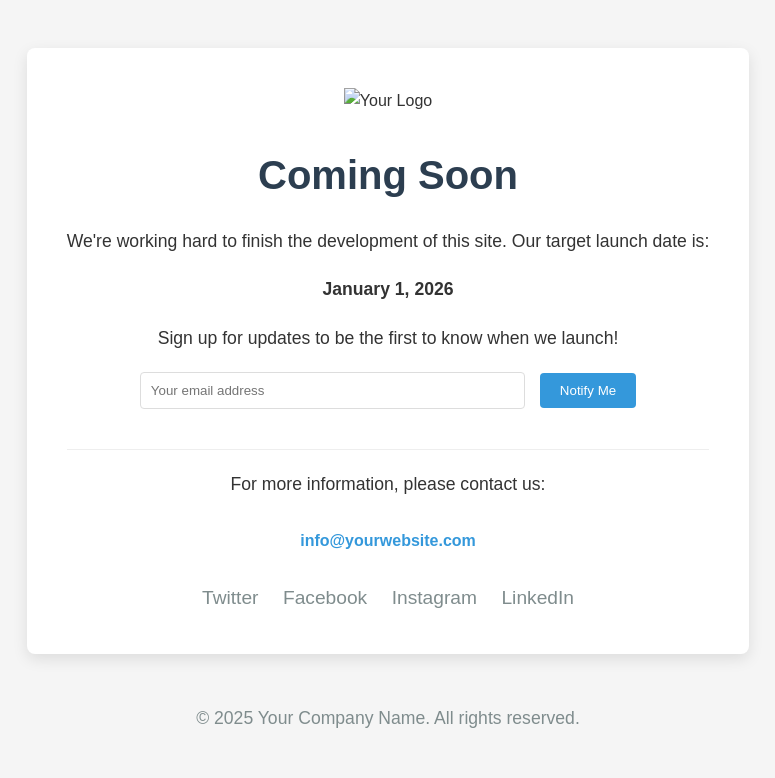
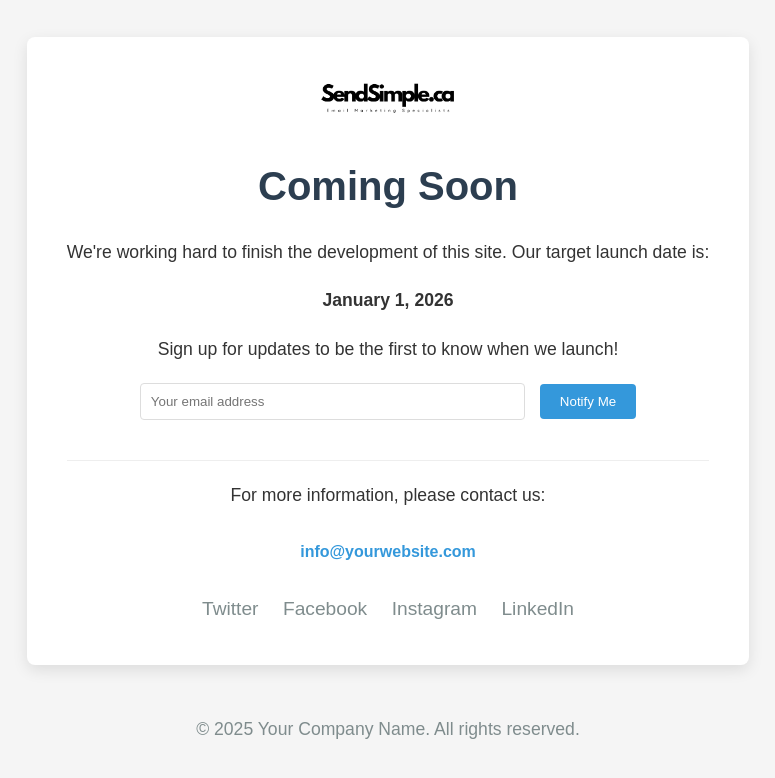
Before and after one commit to SendSimpleCa/Geo, a plain HTML site: page index.html in a window 1280 px wide. Shown: the whole page, without its empty margins (252-1027 px from the left). Drawn offline with Linux system fonts and the light colour scheme.

Commit message:
Update index.html

```diff
--- a/index.html
+++ b/index.html
@@ -119,7 +119,7 @@
 <body>
     <div class="container">
         <!-- Replace with your logo -->
-        <img src="logo.png" alt="Your Logo" class="logo">
+        <img src="images/SendSimple_Logo.png" alt="Your Logo" class="logo">
 
         <h1>Coming Soon</h1>
 
```
